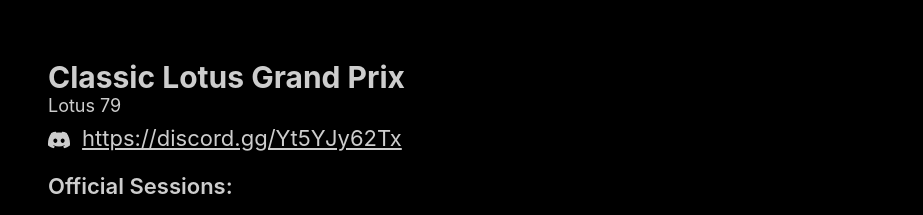
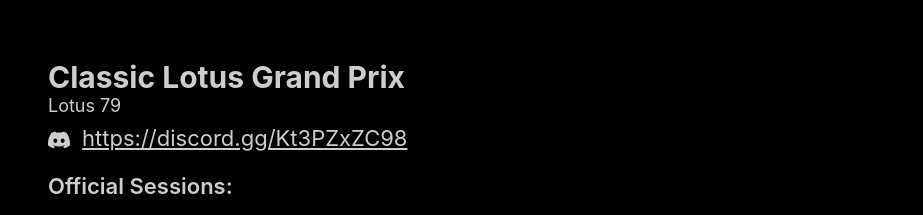
Before and after one commit to jamiehs/whenrace, a React (Create React App) app: page / in a window 1280 px wide. Shown: the part 2700-2915 px from the top of the page, without its empty margins (178-1101 px from the left). Built offline with nearby package versions, Linux system fonts and the light colour scheme.

Commit message:
Update Lotus 79 link

```diff
--- a/src/data/official-sessions.js
+++ b/src/data/official-sessions.js
@@ -247,7 +247,7 @@ const officials = [
         label: 'Classic Lotus Grand Prix',
         cars: ["Lotus 79"],
         links: {
-            discord: 'https://discord.gg/Yt5YJy62Tx'
+            discord: 'https://discord.gg/Kt3PZxZC98'
         },
         sessions: [
             {
```
